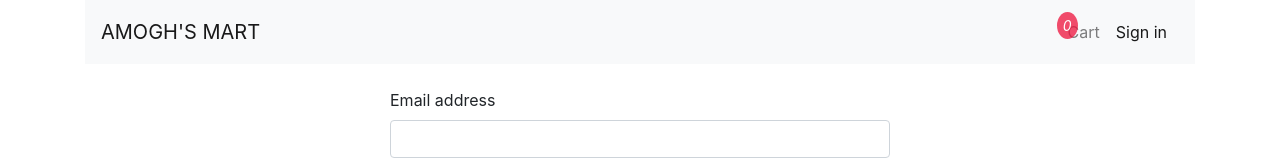
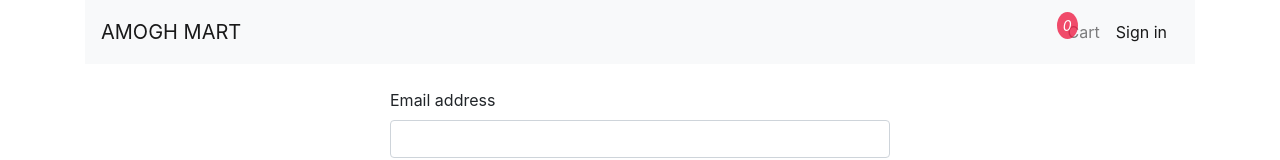
Before and after one commit to AmoghDeshmukh/ebook-nextapp, a Next.js app: page /signin in a window 1280 px wide. Shown: the top 160 px of the page. Built offline with nearby package versions, Linux system fonts and the light colour scheme.

Commit message:
Update NavBar.js

```diff
--- a/components/NavBar.js
+++ b/components/NavBar.js
@@ -71,7 +71,7 @@ function NavBar() {
     return (
         <nav className="navbar navbar-expand-lg navbar-light bg-light">
             <Link href="/">
-            <a className="navbar-brand">AMOGH'S MART</a>
+            <a className="navbar-brand">AMOGH MART</a>
             </Link>
         <button className="navbar-toggler" type="button" data-toggle="collapse" data-target="#navbarNavDropdown" aria-controls="navbarNavDropdown" aria-expanded="false" aria-label="Toggle navigation">
           <span className="navbar-toggler-icon"></span>
```
